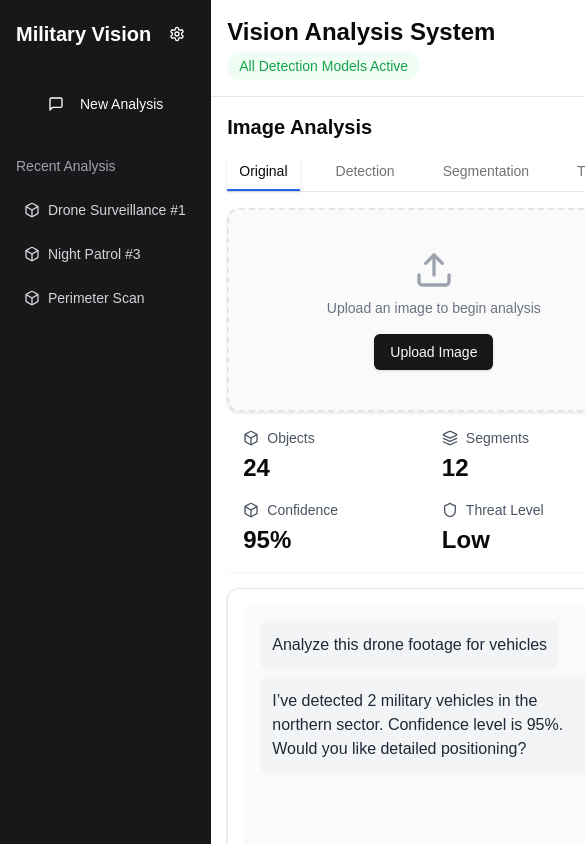
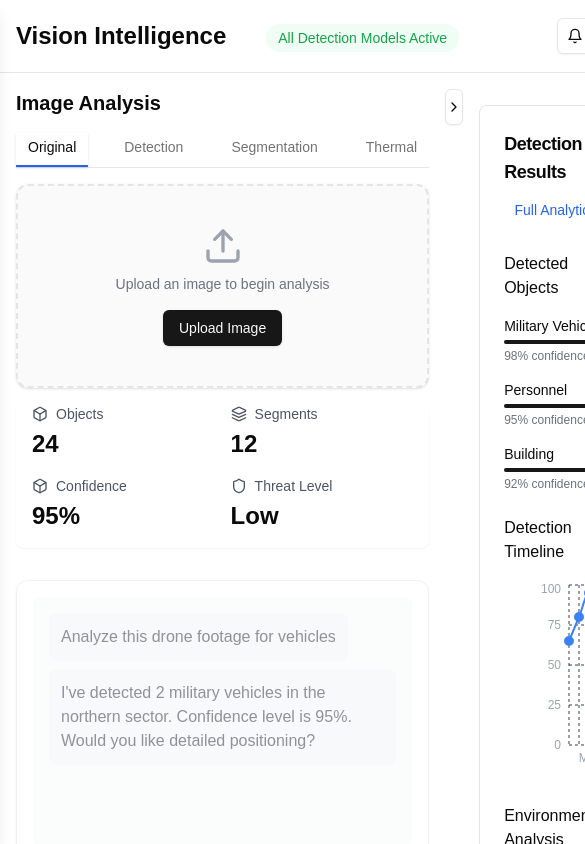
Before and after one commit to anukraticodes/begans-frontend, a Next.js app: page /dashboard/1 in a window 390 px wide. Shown: the top 844 px of the page, 585 px wide, since content can reach past the window. Built offline with nearby package versions, Linux system fonts and the light colour scheme.

Commit message:
feat: hideable sidebar

```diff
--- a/src/app/dashboard/[id]/page.tsx
+++ b/src/app/dashboard/[id]/page.tsx
@@ -1,7 +1,7 @@
 'use client'
 
 import React, { useState, useRef, useEffect } from 'react'
-import { Bell, Camera, ChevronRight, Shield, Upload, X, Box, Layers } from 'lucide-react'
+import { ChevronRight, Bell, Camera, Shield, Upload, X, Box, Layers } from 'lucide-react'
 import Image from 'next/image'
 import { useParams } from 'next/navigation'
 import { ResponsiveContainer, LineChart, Line, XAxis, YAxis, CartesianGrid, PieChart, Pie, Cell, Tooltip, Legend } from "recharts"
@@ -33,44 +33,42 @@ const categoryData = [
 const COLORS = ['#3B82F6', '#6366F1', '#8B5CF6']
 
 export default function MilitaryVisionDashboard() {
-  const [showDetection, setShowDetection] = useState(true);
+  const [showSidebar, setShowSidebar] = useState(false)
+  const [showDetection, setShowDetection] = useState(true)
   const [showAnalytics, setShowAnalytics] = useState(false)
   const [uploadedImage, setUploadedImage] = useState<string | null>(null)
   const [message, setMessage] = useState('')
   const fileInputRef = useRef<HTMLInputElement>(null)
   const { toast } = useToast()
-  const params = useParams()  // Using useParams to get route parameters
-  const chatId = params.id as string  // Get the chat ID from the params
+  const params = useParams()
+  const chatId = params.id as string
   const [chatHistory, setChatHistory] = useState([
     { text: "Analyze this drone footage for vehicles", isUser: false },
-    { text: "I’ve detected 2 military vehicles in the northern sector. Confidence level is 95%. Would you like detailed positioning?", isUser: false },
-  ]);
-  const chatContainerRef = useRef<HTMLDivElement>(null);
+    { text: "I've detected 2 military vehicles in the northern sector. Confidence level is 95%. Would you like detailed positioning?", isUser: false },
+  ])
+  const chatContainerRef = useRef<HTMLDivElement>(null)
+  const sidebarTriggerRef = useRef<HTMLDivElement>(null)
 
-  // Scroll to the bottom whenever chatHistory updates
   useEffect(() => {
     if (chatContainerRef.current) {
-      chatContainerRef.current.scrollTop = chatContainerRef.current.scrollHeight;
+      chatContainerRef.current.scrollTop = chatContainerRef.current.scrollHeight
     }
-  }, [chatHistory]);
+  }, [chatHistory])
+
   const handleSendMessage = () => {
     if (message.trim()) {
       setChatHistory([
         ...chatHistory,
         { text: message, isUser: true },
-        { text: `AI Response: ${message}`, isUser: false }, // Basic response simulation
-      ]);
-      setMessage(""); // Clear the input
+        { text: `AI Response: ${message}`, isUser: false },
+      ])
+      setMessage("")
     }
-  };
+  }
 
   const handleCaptureImage = () => {
-    alert("Capture image functionality is not implemented yet.");
-  };
-  useEffect(() => {
-    // Here you would typically fetch the chat data based on the chatId
-    console.log(`Fetching data for chat ${chatId}`)
-  }, [chatId])
+    alert("Capture image functionality is not implemented yet.")
+  }
 
   const handleImageUpload = (event: React.ChangeEvent<HTMLInputElement>) => {
     const file = event.target.files?.[0]
@@ -88,20 +86,47 @@ export default function MilitaryVisionDashboard() {
   }
 
 
+  const handleMouseEnter = () => setShowSidebar(true);
+  const handleMouseLeave = (event: React.MouseEvent) => {
+    // Check if mouse is leaving both Vision Intelligence and Sidebar
+    if (
+      !event.relatedTarget ||
+      !(event.relatedTarget as HTMLElement).closest(".sidebar")
+    ) {
+      setShowSidebar(false);
+    }
+  };
   return (
     <div className="flex min-h-screen bg-background dark:bg-zinc-900">
-      <Sidebar />
+      <div
+      className="flex min-h-screen bg-background dark:bg-zinc-900"
+      onMouseLeave={handleMouseLeave}
+    >
+      {/* Sidebar */}
+      <Sidebar isVisible={showSidebar} />
+      </div>
       <div className="flex-1 flex flex-col">
         <header className="flex items-center justify-between p-4 border-b dark:border-zinc-700">
-          <div>
-            <h1 className="text-2xl font-bold dark:text-white">Vision Analysis System</h1>
-            <div className="mt-1 text-sm text-green-600 bg-green-50 dark:bg-green-900 dark:text-green-300 px-3 py-1 rounded-full inline-block">
+          <div className="flex items-center">
+            <div
+              ref={sidebarTriggerRef}
+              className="relative z-50"
+              onMouseEnter={handleMouseEnter}
+              >
+              <h1 className={`text-2xl font-bold cursor-pointer transition-colors duration-200 ${
+          showSidebar ? "text-white " : "dark:text-white"
+        }`}>
+                Vision Intelligence
+              </h1>
+            </div>
+            <div className="mt-1 ml-10 text-sm text-green-600 bg-green-50 dark:bg-green-900 dark:text-green-300 px-3 py-1 rounded-full inline-block">
               All Detection Models Active
             </div>
           </div>
           <div className="flex items-center gap-4">
             <Button variant="outline" size="icon" className="dark:text-white dark:border-zinc-700">
               <Bell className="h-4 w-4" />
+              <span className="sr-only">Notifications</span>
             </Button>
             <Avatar>
               <AvatarImage src="/placeholder.svg" alt="User avatar" />
@@ -111,7 +136,6 @@ export default function MilitaryVisionDashboard() {
         </header>
 
         <div className="flex flex-1 gap-4 pt-4 pl-4 pr-4">
-          {/* Main Analysis Area */}
           <div className="flex-1">
             <div className="mb-4">
               <h2 className="text-xl font-semibold mb-4 dark:text-white">Image Analysis</h2>
@@ -131,7 +155,7 @@ export default function MilitaryVisionDashboard() {
                   </TabsTrigger>
                 </TabsList>
                 <TabsContent value="original" className="mt-4">
-                  <Card className="border-2 border-dashed bg-zinc-50 dark:bg-zinc-800 dark:border-zinc-700 max-h-[270px] mx-auto">
+                  <Card className={`border-2 border-dashed bg-zinc-50 dark:bg-zinc-800 dark:border-zinc-700 mx-auto transition-all duration-300 ease-in-out ${uploadedImage ? 'max-h-[200px]' : 'max-h-[400px]'}`}>
                     <CardContent className="flex flex-col items-center justify-center py-6 min-h-[200px]">
                       {uploadedImage ? (
                         <div className="relative w-full h-[150px]">
@@ -162,11 +186,9 @@ export default function MilitaryVisionDashboard() {
                     </CardContent>
                   </Card>
                 </TabsContent>
-
               </Tabs>
             </div>
 
-            {/* Stats */}
             <div className="grid grid-cols-2 md:grid-cols-4 gap-4 p-4 pt-0 bg-white dark:bg-zinc-800 rounded-lg shadow-sm">
               <div>
                 <div className="flex items-center gap-2 text-sm text-gray-600 dark:text-gray-400 mb-1">
@@ -198,10 +220,11 @@ export default function MilitaryVisionDashboard() {
               </div>
             </div>
 
-            {/* Chat Interface */}
-            <Card className="mt-4">
+            <Card className={`
+              mt-4 transition-all duration-300 ease-in-out
+              ${uploadedImage ? 'opacity-100 translate-y-0' : 'opacity-50 translate-y-4 pointer-events-none'}
+            `}>
               <CardContent className="p-4">
-        {/* Chat Messages Section */}
                 <div
                   ref={chatContainerRef}
                   className="bg-gray-50 dark:bg-zinc-700 p-4 rounded-lg mb-4 overflow-y-auto h-[250px] custom-scrollbar"
@@ -216,14 +239,14 @@ export default function MilitaryVisionDashboard() {
                       }`}
                       style={{
                         width: "fit-content",
-                maxWidth: "700px" }} // Prevents messages from touching edges
+                        maxWidth: "700px"
+                      }}
                     >
                       <p>{message.text}</p>
                     </div>
                   ))}
                 </div>
 
-        {/* Input Section */}
                 <div className="flex gap-2">
                   <Button
                     variant="outline"
@@ -232,6 +255,7 @@ export default function MilitaryVisionDashboard() {
                     onClick={handleCaptureImage}
                   >
                     <Camera className="h-4 w-4" />
+                    <span className="sr-only">Capture Image</span>
                   </Button>
                   <input
                     type="text"
@@ -246,23 +270,26 @@ export default function MilitaryVisionDashboard() {
                     onClick={handleSendMessage}
                   >
                     <ChevronRight className="h-4 w-4" />
+                    <span className="sr-only">Send Message</span>
                   </Button>
                 </div>
               </CardContent>
             </Card>
-
           </div>
           <Button
             variant="outline"
             size="icon"
             onClick={() => setShowDetection(!showDetection)}
-            className="dark:text-white dark:border-zinc-700"
+            className="dark:text-white dark:border-zinc-700 transition-transform duration-300 ease-in-out"
           >
-            {showDetection ? <ChevronRight className="h-4 w-4" /> : <ChevronRight className="h-4 w-4 transform rotate-180" />}
+            <ChevronRight className={`h-4 w-4 transition-transform duration-300 ${showDetection ? '' : 'rotate-180'}`} />
+            <span className="sr-only">{showDetection ? 'Hide Detection Results' : 'Show Detection Results'}</span>
           </Button>
-          {/* Right Sidebar */}
-          {showDetection && (
-          <div className="w-full lg:w-80 mt-4 lg:mt-0">
+          <div className={`
+            w-full lg:w-80 mt-4 lg:mt-0
+            transition-all duration-300 ease-in-out
+            ${showDetection ? 'opacity-100 translate-x-0' : 'opacity-0 translate-x-full pointer-events-none'}
+          `}>
             <Card className="bg-white dark:bg-zinc-800 rounded-lg shadow-sm">
               <CardHeader className="flex items-center justify-between">
                 <CardTitle className="text-lg font-semibold dark:text-white">Detection Results</CardTitle>
@@ -280,7 +307,7 @@ export default function MilitaryVisionDashboard() {
                           <span className="text-sm dark:text-gray-300">Military Vehicle</span>
                           <span className="text-sm text-gray-500 dark:text-gray-400">x2</span>
                         </div>
-                        <Progress value={98} className="h-1 bg-blue-100 dark:bg-blue-900" indicatorclassname="bg-blue-600 dark:bg-blue-400" />
+                        <Progress value={98} className="h-1 bg-blue-100 dark:bg-blue-900" indicatorClassName="bg-blue-600 dark:bg-blue-400" />
                         <div className="text-xs text-gray-500 dark:text-gray-400 mt-1">98% confidence</div>
                       </div>
                       <div>
@@ -288,7 +315,7 @@ export default function MilitaryVisionDashboard() {
                           <span className="text-sm dark:text-gray-300">Personnel</span>
                           <span className="text-sm text-gray-500 dark:text-gray-400">x4</span>
                         </div>
-                        <Progress value={95} className="h-1 bg-blue-100 dark:bg-blue-900" indicatorclassname="bg-blue-600 dark:bg-blue-400" />
+                        <Progress value={95} className="h-1 bg-blue-100 dark:bg-blue-900" indicatorClassName="bg-blue-600 dark:bg-blue-400" />
                         <div className="text-xs text-gray-500 dark:text-gray-400 mt-1">95% confidence</div>
                       </div>
                       <div>
@@ -296,7 +323,7 @@ export default function MilitaryVisionDashboard() {
                           <span className="text-sm dark:text-gray-300">Building</span>
                           <span className="text-sm text-gray-500 dark:text-gray-400">x1</span>
                         </div>
-                        <Progress value={92} className="h-1 bg-blue-100 dark:bg-blue-900" indicatorclassname="bg-blue-600 dark:bg-blue-400" />
+                        <Progress value={92} className="h-1 bg-blue-100 dark:bg-blue-900" indicatorClassName="bg-blue-600 dark:bg-blue-400" />
                         <div className="text-xs text-gray-500 dark:text-gray-400 mt-1">92% confidence</div>
                       </div>
                     </div>
@@ -365,10 +392,8 @@ export default function MilitaryVisionDashboard() {
               </CardContent>
             </Card>
           </div>
-          )}
         </div>
 
-        {/* Advanced Analytics Dialog */}
         <Dialog open={showAnalytics} onOpenChange={setShowAnalytics}>
           <DialogContent className="max-w-4xl">
             <DialogHeader>
@@ -376,13 +401,13 @@ export default function MilitaryVisionDashboard() {
                 <DialogTitle className="text-xl font-semibold">Advanced Analytics Dashboard</DialogTitle>
                 <Button variant="ghost" size="icon" onClick={() => setShowAnalytics(false)}>
                   <X className="h-4 w-4" />
+                  <span className="sr-only">Close</span>
                 </Button>
               </div>
             </DialogHeader>
 
             <div className="grid gap-6">
               <div className="grid md:grid-cols-2 gap-6">
-                {/* Detection Distribution */}
                 <Card>
                   <CardHeader>
                     <CardTitle>Detection Distribution</CardTitle>
@@ -425,7 +450,6 @@ export default function MilitaryVisionDashboard() {
                   </CardContent>
                 </Card>
 
-                {/* Object Categories */}
                 <Card>
                   <CardHeader>
                     <CardTitle>Object Categories</CardTitle>
@@ -462,7 +486,6 @@ export default function MilitaryVisionDashboard() {
                 </Card>
               </div>
 
-              {/* Historical Analysis */}
               <Card>
                 <CardHeader>
                   <CardTitle>Historical Analysis</CardTitle>
--- a/src/components/DashboardSidebar.tsx
+++ b/src/components/DashboardSidebar.tsx
@@ -1,8 +1,10 @@
-import React from 'react'
+'use client'
+
+import React, { useState, useEffect } from 'react'
 import Link from 'next/link'
 import { useRouter, useParams } from 'next/navigation'
-import { MessageSquare, Settings, Box } from 'lucide-react'
-
+import { motion } from 'framer-motion'
+import { MessageSquare, Box } from 'lucide-react'
 
 import { Button } from "@/components/ui/button"
 
@@ -17,51 +19,56 @@ const recentChats: Chat[] = [
   { id: 'abcde-fghij-12345-67890', title: 'Perimeter Scan' },
 ]
 
-export function Sidebar() {
+export function Sidebar({ isVisible }: { isVisible: boolean }) {
   const router = useRouter()
-  const params = useParams()  // Using useParams to get route parameters
-  const currentChatId = params.id as string  // Get the chat ID from the params
+  const params = useParams()
+  const currentChatId = params.id as string
+
   const handleNewAnalysis = () => {
     const newChatId = generateUniqueId()
     router.push(`/dashboard/${newChatId}`)
   }
 
   return (
-    <div className="w-64 bg-zinc-900 text-white p-4 h-screen">
+    <motion.div
+      className="fixed top-0 left-0 h-screen w-64 bg-zinc-900 text-white p-4 z-40 shadow-lg"
+      initial={{ x: '-100%' }}
+      animate={{ x: isVisible ? 0 : '-100%' }}
+      exit={{ x: '-100%' }}
+      transition={{ duration: 0.3, ease: 'easeInOut' }}
+      >
       <div className="flex items-center justify-between mb-8">
-        <h1 className="text-xl font-bold">Military Vision</h1>
-        <Button variant="ghost" size="icon" className="text-white">
-          <Settings className="h-5 w-5" />
-        </Button>
+        <h3 className="text-lg font-bold"></h3>
       </div>
 
-      <Button className="w-full mb-8" size="lg" onClick={handleNewAnalysis}>
-        <MessageSquare className="mr-2 h-5 w-5" />
-        New Analysis
-      </Button>
+      <div className="space-y-2 overflow-y-auto">
+        <Button className="w-full mb-8" size="lg" onClick={handleNewAnalysis}>
+          <MessageSquare className="mr-2 h-5 w-5" />
+          <span>New Analysis</span>
+        </Button>
 
-      <div className="space-y-2">
-        <h2 className="text-sm text-zinc-400 mb-4">Recent Analysis</h2>
+        <h3 className="text-sm text-zinc-400 mb-4">Recent Analysis</h3>
         {recentChats.map((chat) => (
           <Link
             key={chat.id}
             href={`/dashboard/${chat.id}`}
-            className={`flex items-center text-sm ${
-              currentChatId === chat.id ? 'text-white bg-zinc-800' : 'text-zinc-300 hover:text-white'
-            } rounded-md p-2`}
+            className={`
+              flex items-center text-sm rounded-md p-2 transition-colors duration-200
+              ${currentChatId === chat.id ? 'text-white bg-zinc-800' : 'text-zinc-300 hover:text-white hover:bg-zinc-800'}
+            `}
           >
-            <Box className="mr-2 h-4 w-4" />
-            {chat.title}
+            <Box className="mr-2 h-4 w-4 flex-shrink-0" />
+            <span className="truncate">{chat.title}</span>
           </Link>
         ))}
       </div>
-    </div>
+    </motion.div>
   )
 }
 
 function generateUniqueId() {
-  return 'xxxxxxxx-xxxx-4xxx-yxxx-xxxxxxxxxxxx'.replace(/[xy]/g, function(c) {
-    const r = Math.random() * 16 | 0, v = c == 'x' ? r : (r & 0x3 | 0x8)
+  return 'xxxxxxxx-xxxx-4xxx-yxxx-xxxxxxxxxxxx'.replace(/[xy]/g, function (c) {
+    const r = Math.random() * 16 | 0, v = c === 'x' ? r : (r & 0x3 | 0x8)
     return v.toString(16)
   })
 }
```
Lines whose indentation alone changed are shown as unchanged.
